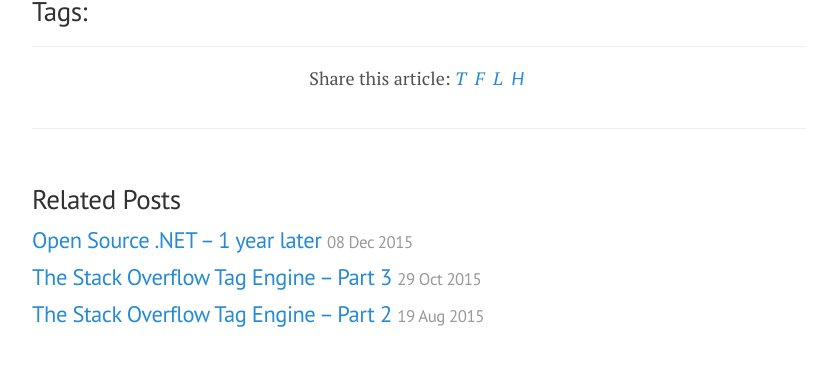
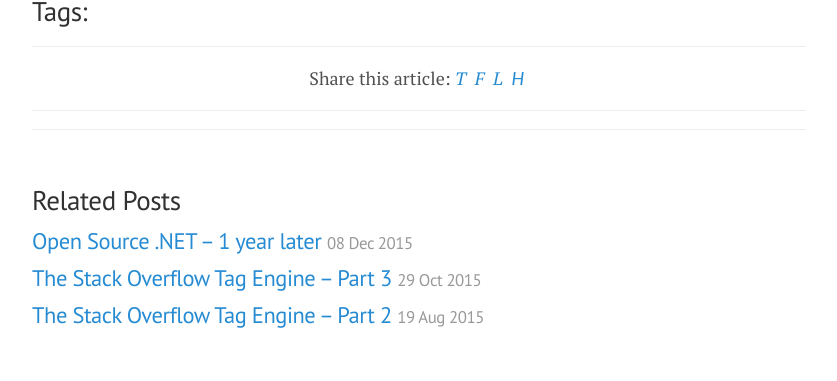
Before and after one commit to mattwarren/mattwarren.github.io, a Jekyll site: the page built from _posts/2014-01-02-introducing-lanyon.md, in a window 1280 px wide. Shown: the part 1263-1644 px from the top of the page, without its empty margins (221-1058 px from the left). Built offline with Jekyll 4.4.1, drawn with Linux system fonts in a browser that asks for light colours; Markdown is read by kramdown in place of the engine named in the settings.

Commit message:
better border

```diff
--- a/public/css/poole.css
+++ b/public/css/poole.css
@@ -381,7 +381,7 @@ tbody tr:nth-child(odd) th {
 .share {
   text-align: center;
   border-top: 1px solid #eee;
-  /*border-bottom: 1px solid #eee;*/
+  border-bottom: 1px solid #eee;
   margin-top: 1em;
   margin-bottom: 1em;
   padding-top: 1em;
```
